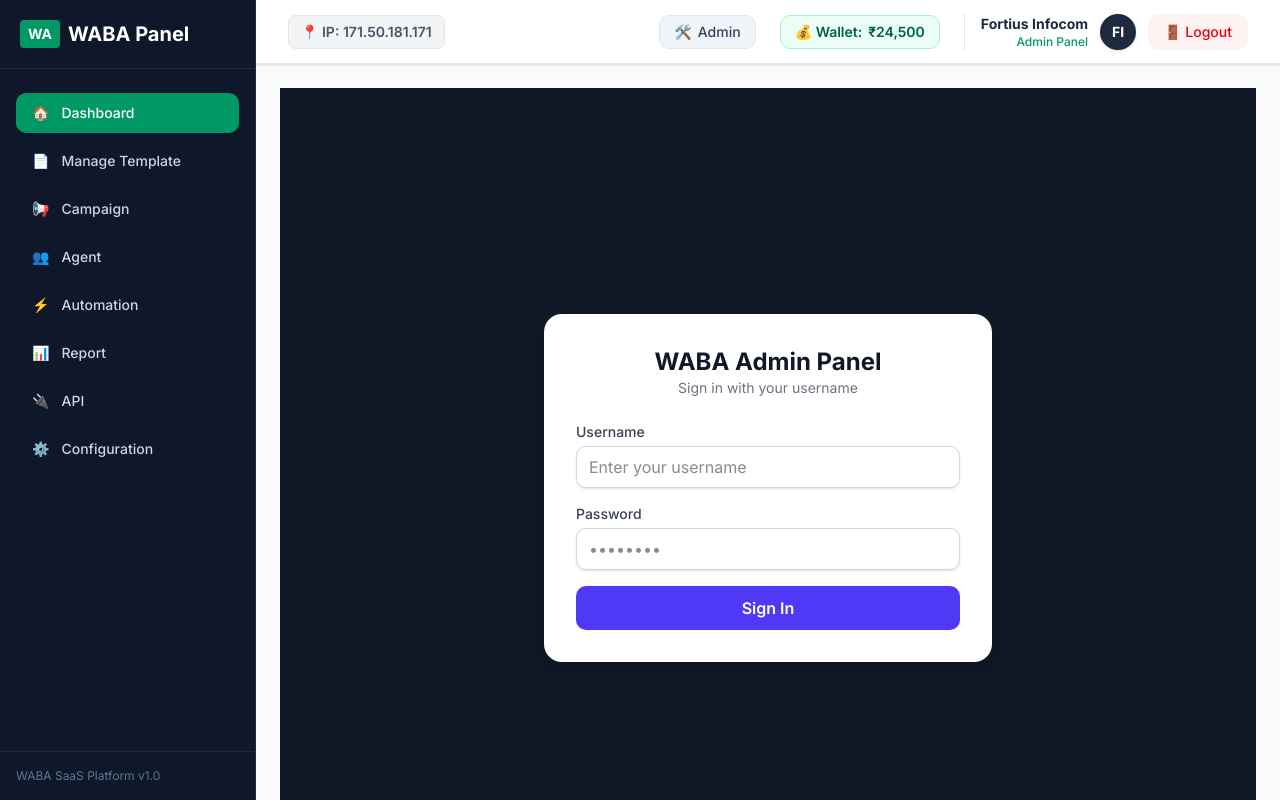
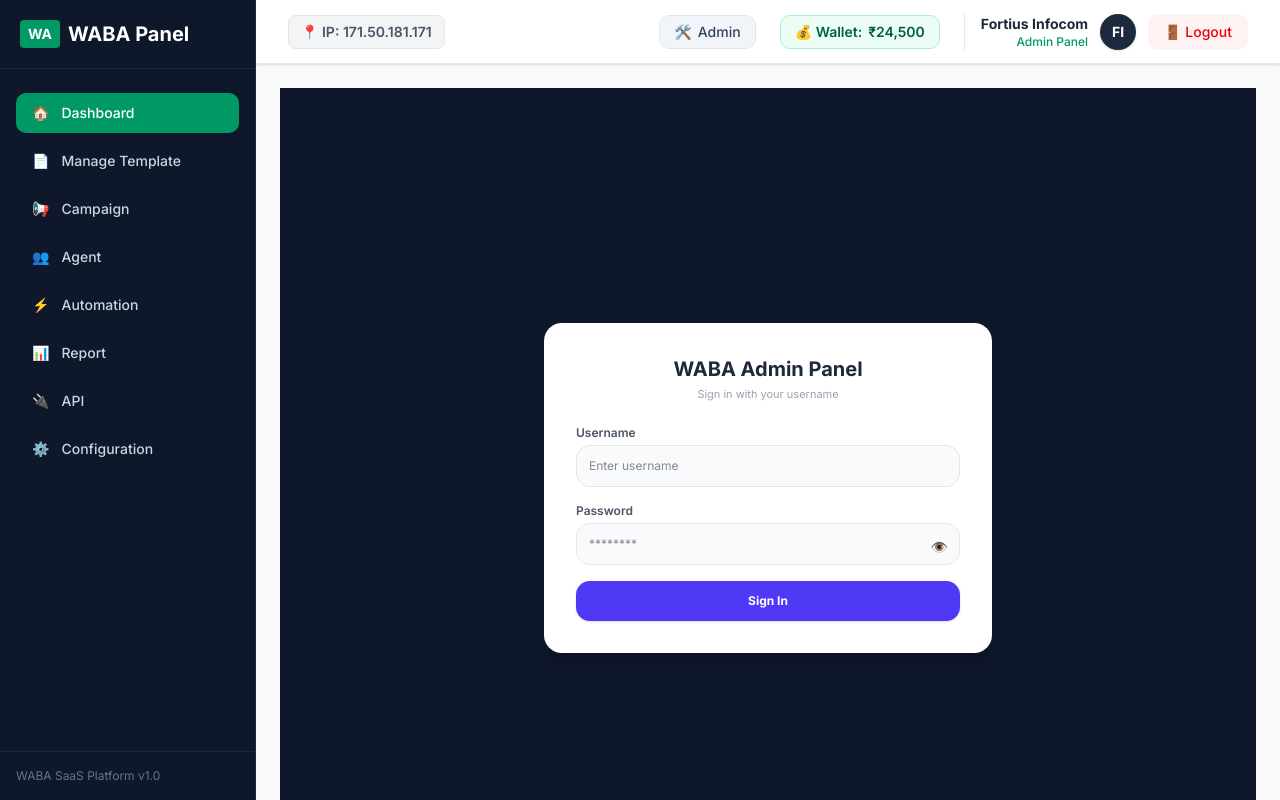
Before and after one commit to animeshfortius/waba-admin-panel, a Next.js app: page /login in a window 1280 px wide. Built offline with nearby package versions, Linux system fonts and the light colour scheme.

Commit message:
Add show hide password toggle button on login page

```diff
--- a/app/login/page.tsx
+++ b/app/login/page.tsx
@@ -4,83 +4,70 @@ import { useState } from "react";
 import { useRouter } from "next/navigation";
 
 export default function LoginPage() {
+  const router = useRouter();
   const [username, setUsername] = useState("");
   const [password, setPassword] = useState("");
+  const [showPassword, setShowPassword] = useState(false); // 👁️ Show/Hide State
   const [error, setError] = useState("");
-  const [loading, setLoading] = useState(false);
-  const router = useRouter();
 
   const handleLogin = async (e: React.FormEvent) => {
     e.preventDefault();
-    setError("");
-    setLoading(true);
-
-    try {
-      const res = await fetch("/api/auth/login", {
-        method: "POST",
-        headers: { "Content-Type": "application/json" },
-        body: JSON.stringify({ username, password }),
-      });
-
-      const data = await res.json();
-
-      if (!res.ok) {
-        throw new Error(data.error || "Login failed");
-      }
-
-      router.push("/admin");
-    } catch (err: any) {
-      setError(err.message || "Something went wrong");
-    } finally {
-      setLoading(false);
-    }
+    // Login API logic yahan aayegi
   };
 
   return (
-    <div className="flex min-h-screen items-center justify-center bg-gray-900 px-4">
-      <div className="w-full max-w-md rounded-2xl bg-white p-8 shadow-xl">
-        <div className="mb-6 text-center">
-          <h1 className="text-2xl font-bold text-gray-900">WABA Admin Panel</h1>
-          <p className="text-sm text-gray-500">Sign in with your username</p>
+    <div className="flex min-h-screen items-center justify-center bg-slate-900 p-4 font-sans text-xs">
+      <div className="bg-white rounded-2xl shadow-xl max-w-md w-full p-8 space-y-6">
+        <div className="text-center space-y-1">
+          <h2 className="text-xl font-bold text-gray-800">WABA Admin Panel</h2>
+          <p className="text-gray-400 text-[11px]">Sign in with your username</p>
         </div>
 
         {error && (
-          <div className="mb-4 rounded-lg bg-red-50 p-3 text-sm text-red-600">
+          <div className="bg-rose-50 border border-rose-200 text-rose-600 p-3 rounded-xl text-center font-medium">
             {error}
           </div>
         )}
 
         <form onSubmit={handleLogin} className="space-y-4">
-          <div>
-            <label className="block text-sm font-medium text-gray-700">Username</label>
+          <div className="space-y-1">
+            <label className="block font-semibold text-gray-600">Username</label>
             <input
               type="text"
-              required
               value={username}
               onChange={(e) => setUsername(e.target.value)}
-              placeholder="Enter your username"
-              className="mt-1 w-full rounded-lg border border-gray-300 px-3 py-2 text-gray-900 shadow-sm focus:border-indigo-500 focus:outline-none focus:ring-1 focus:ring-indigo-500"
+              placeholder="Enter username"
+              className="w-full border rounded-xl p-3 bg-gray-50 focus:outline-none focus:bg-white text-xs"
+              required
             />
           </div>
 
-          <div>
-            <label className="block text-sm font-medium text-gray-700">Password</label>
-            <input
-              type="password"
-              required
-              value={password}
-              onChange={(e) => setPassword(e.target.value)}
-              placeholder="••••••••"
-              className="mt-1 w-full rounded-lg border border-gray-300 px-3 py-2 text-gray-900 shadow-sm focus:border-indigo-500 focus:outline-none focus:ring-1 focus:ring-indigo-500"
-            />
+          <div className="space-y-1 relative">
+            <label className="block font-semibold text-gray-600">Password</label>
+            <div className="relative">
+              <input
+                type={showPassword ? "text" : "password"} // Dynamic type toggle
+                value={password}
+                onChange={(e) => setPassword(e.target.value)}
+                placeholder="********"
+                className="w-full border rounded-xl p-3 pr-10 bg-gray-50 focus:outline-none focus:bg-white text-xs font-mono"
+                required
+              />
+              <button
+                type="button"
+                onClick={() => setShowPassword(!showPassword)}
+                className="absolute right-3 top-3.5 text-gray-400 hover:text-gray-600 cursor-pointer text-sm"
+              >
+                {showPassword ? "👁️‍🗨️" : "👁️"}
+              </button>
+            </div>
           </div>
 
           <button
             type="submit"
-            disabled={loading}
-            className="w-full rounded-lg bg-indigo-600 py-2.5 font-semibold text-white transition hover:bg-indigo-700 disabled:opacity-50"
+            className="w-full bg-indigo-600 hover:bg-indigo-700 text-white font-bold p-3 rounded-xl shadow cursor-pointer text-xs transition"
           >
-            {loading ? "Signing in..." : "Sign In"}
+            Sign In
           </button>
         </form>
       </div>
```
